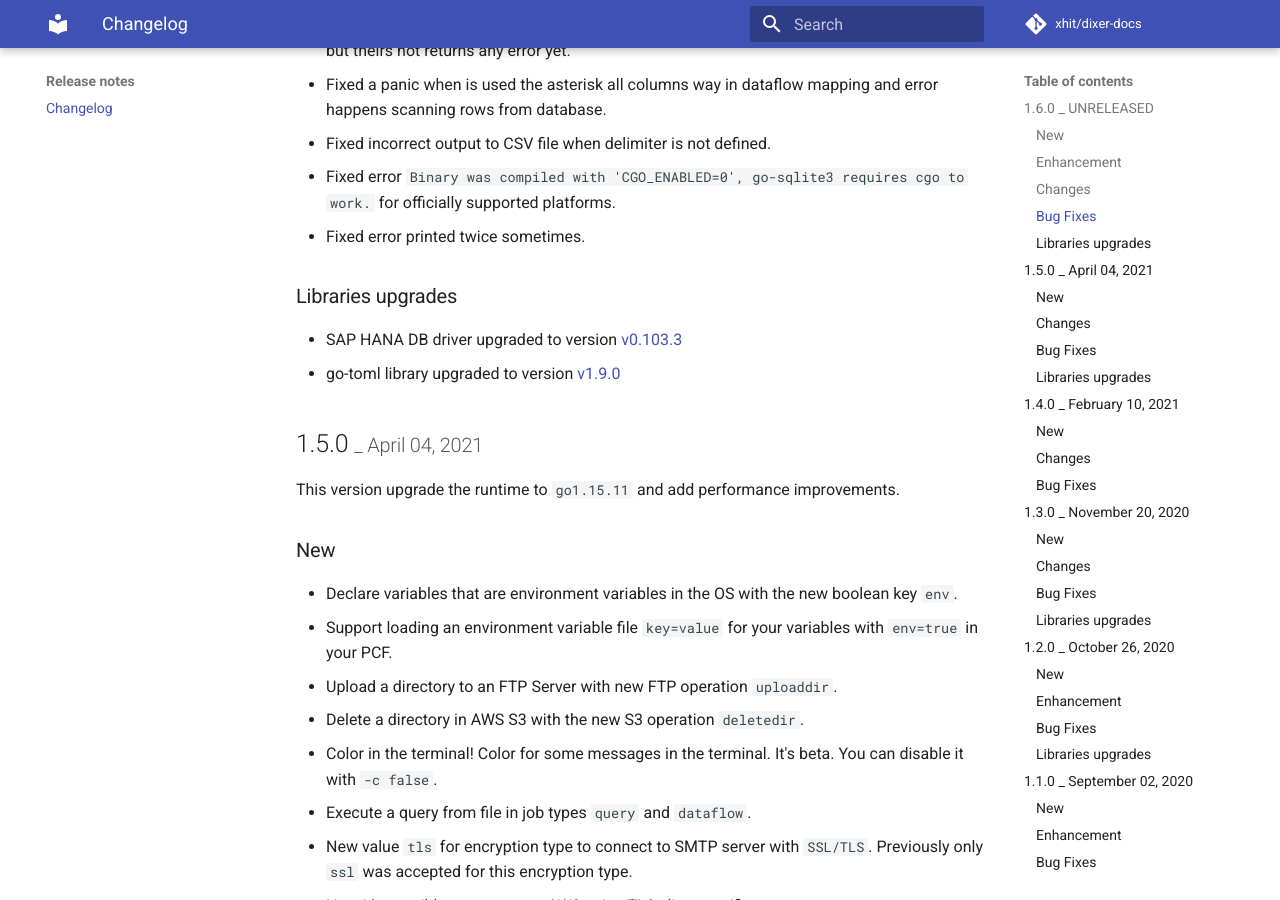
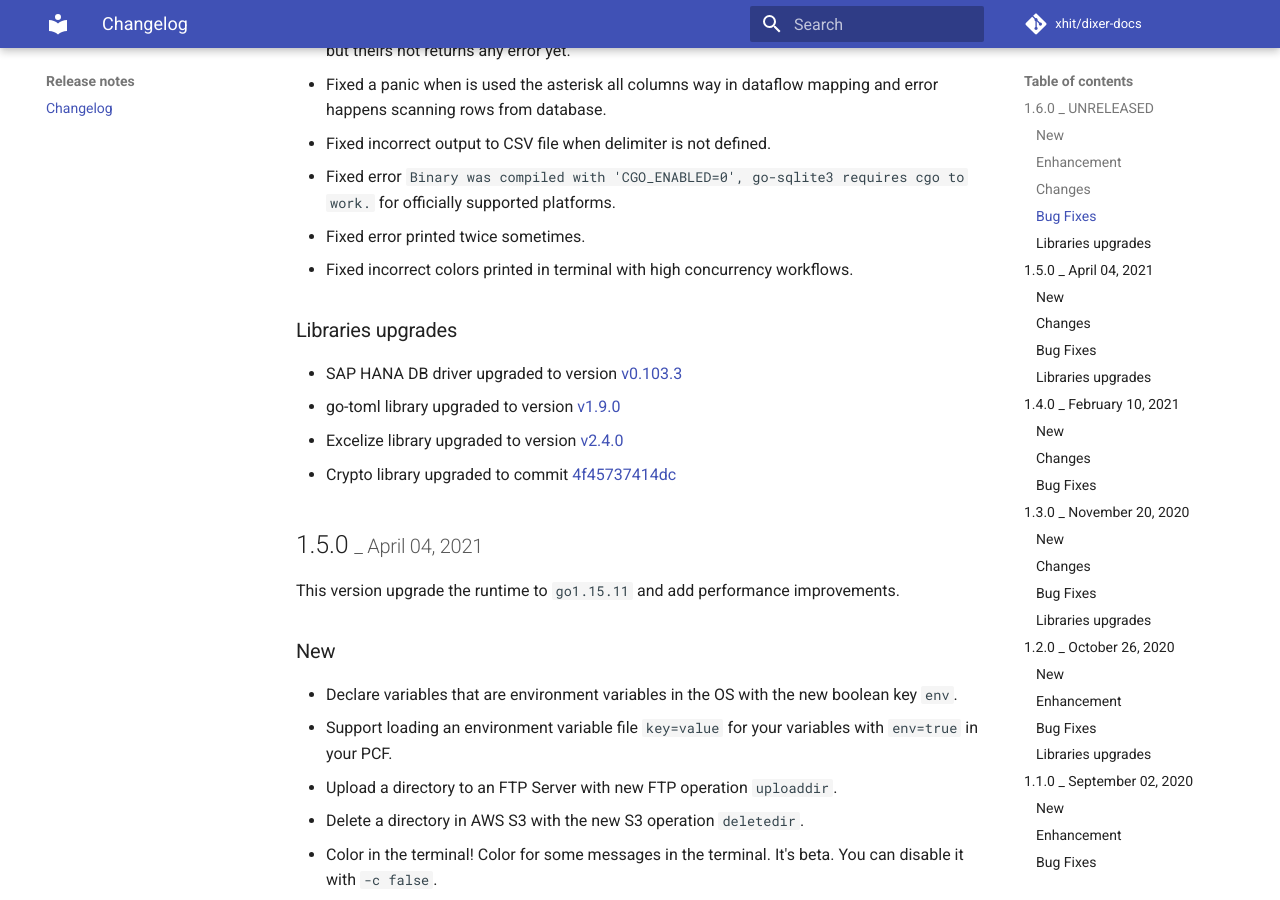
Before and after one commit to Dixer-ETL/dixer-docs, an MkDocs documentation site: the page built from docs/Changelog.md, in a window 1280 px wide and 900 px high, scrolled down 1338 px. Built offline with MkDocs 1.6.1 and Material for MkDocs 9.7.7, drawn with Linux system fonts in a browser that asks for light colours; comment, search, counter and statistics services are not loaded.

Commit message:
Update changelog: excelize anc crypto upgrade

```diff
--- a/docs/Changelog.md
+++ b/docs/Changelog.md
@@ -34,10 +34,13 @@ This version remove the SKY edition for unsupported platforms because SQLite3 dr
 * Fixed incorrect output to CSV file when delimiter is not defined.
 * Fixed error `Binary was compiled with 'CGO_ENABLED=0', go-sqlite3 requires cgo to work.` for officially supported platforms.
 * Fixed error printed twice sometimes.
+* Fixed incorrect colors printed in terminal with high concurrency workflows.
 
 ### Libraries upgrades
 * SAP HANA DB driver upgraded to version [v0.103.3](https://github.com/SAP/go-hdb/tree/v0.103.3)
 * go-toml library upgraded to version [v1.9.0](https://github.com/pelletier/go-toml/tree/v1.9.0)
+* Excelize library upgraded to version [v2.4.0](https://github.com/360EntSecGroup-Skylar/excelize/tree/v2.4.0)
+* Crypto library upgraded to commit [4f45737414dc](https://github.com/golang/crypto/tree/4f45737414dc)
 
 ## 1.5.0 <small>_ April 04, 2021</small>
 
```
Also changed, not shown: docs/Getting-started.md (+2 -2 lines), docs/dependencies-licenses/LICENSE-excelize.txt.
